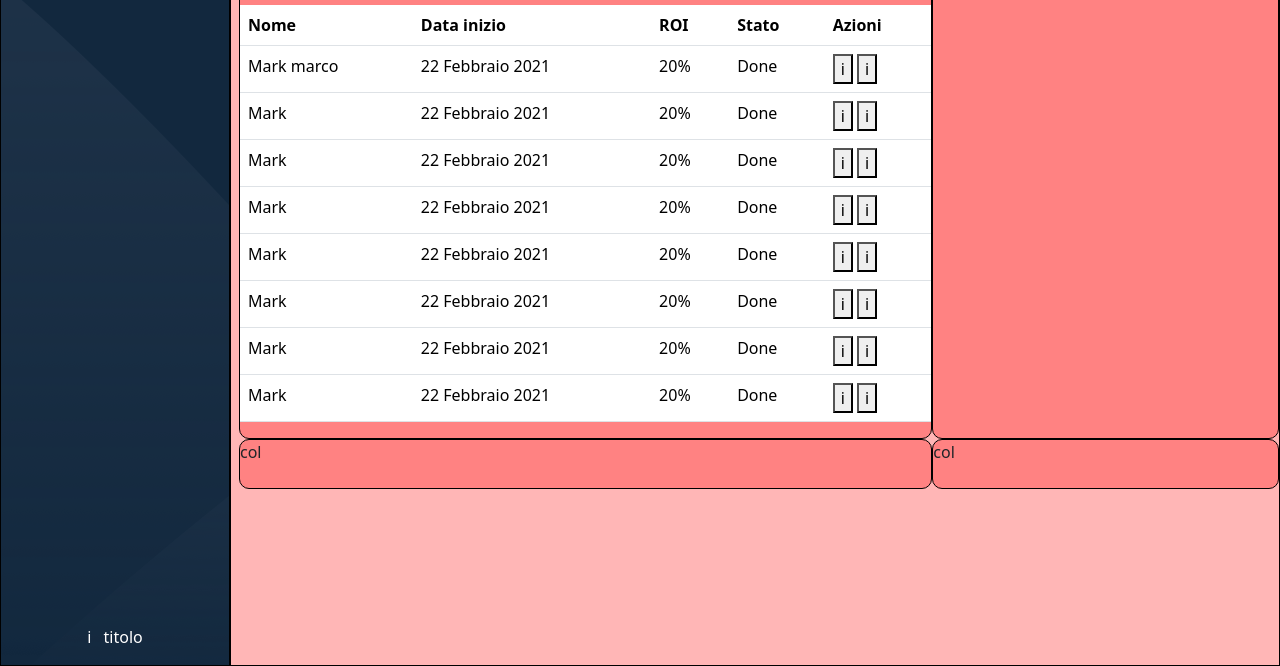
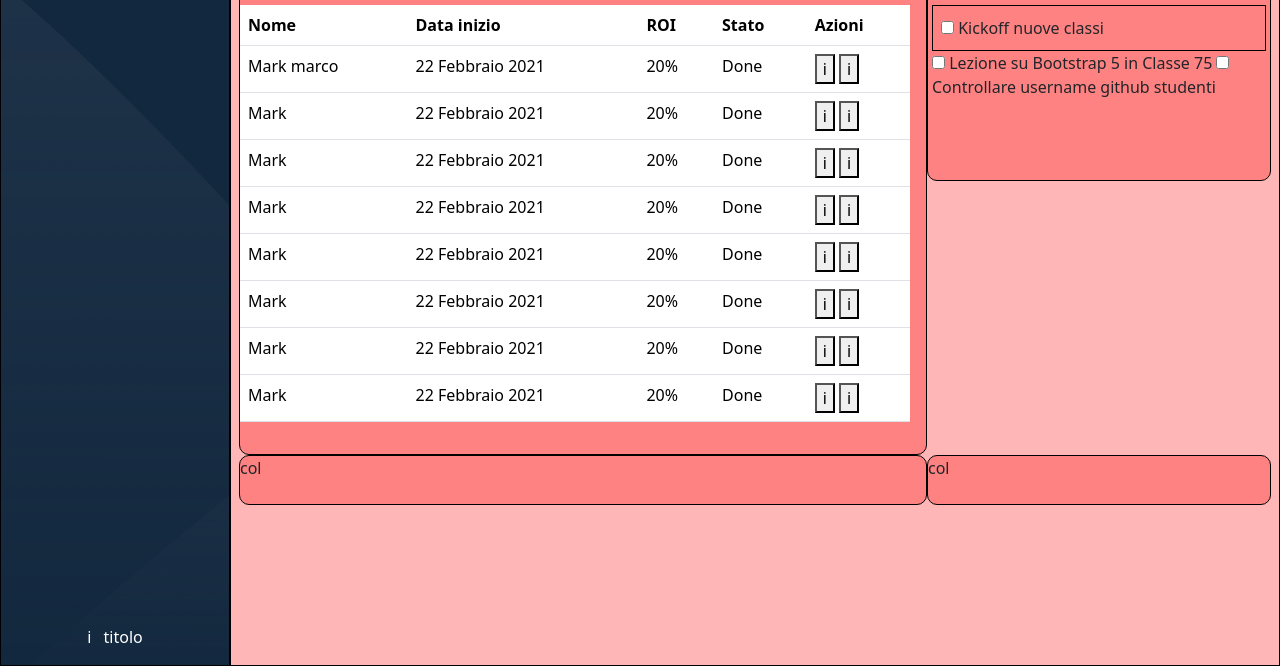
Before and after one commit to marcocnc/html-css-bootstrap-dashboard, a plain HTML site: page index.html in a window 1280 px wide. Shown: the part 214-880 px from the top of the page. Drawn offline with nearby package versions, Linux system fonts and the light colour scheme.

Commit message:
[add] to do check

```diff
--- a/assets/css/style.css
+++ b/assets/css/style.css
@@ -70,8 +70,15 @@ main{
     border-radius: 10px;
 }
 
+/* To do */
+.to-do{
+    height:30vh;
+}
 
-
+.checkitem{
+    padding: 10px 0;
+    border: 1px solid #000;
+}
 
 /* Responsive custom */
 @media screen and (min-width: 992px){
--- a/index.html
+++ b/index.html
@@ -117,11 +117,11 @@
 
 
                 <!-- Dashboard -->
-                <div class="dashboard pt-3 ps-2">
+                <div class="dashboard pt-3 px-2">
                     <div class="row-cols-1 row-cols-xl-2 d-xl-flex flex-xl-wrap">
 
                         <!-- Table -->
-                        <div class="col-xl-8 radius debug">
+                        <div class="col-xl-8 radius pe-3 pb-3 debug">
                             <h2 class="pb-3 ps-1">Titolo</h2>
                             <table class="table ps-1 table-hover">
                                 <thead>
@@ -231,7 +231,26 @@
 
                         </div>
                         <!-- /Table -->
-                        <div class="col-xl-4 radius debug">col</div>
+
+
+                        <!-- To do -->
+                        <div class="col-xl-4 to-do radius debug px-1">
+                            <h2 class="pb-3 ps-1">Titolo</h2>
+                            <div class="checklist">
+                                <div class="checkitem px-2">
+                                    <input type="checkbox" id="kickoff">
+                                    <label for="kickoff">Kickoff nuove classi</label>
+                                </div>
+
+
+                                <input type="checkbox" id="classe75" class="checkitem">
+                                <label for="classe75">Lezione su Bootstrap 5 in Classe 75</label>
+
+                                <input type="checkbox" id="username" class="checkitem">
+                                <label for="username">Controllare username github studenti</label>
+                            </div>
+                        </div>
+
 
 
                         <div class="col-xl-8 radius debug">col</div>
@@ -240,7 +259,6 @@
                         <div class="col-xl-4 radius debug">col</div>
                     </div>
                 </div>
-
             </div>
         </main>
     </div>
```
